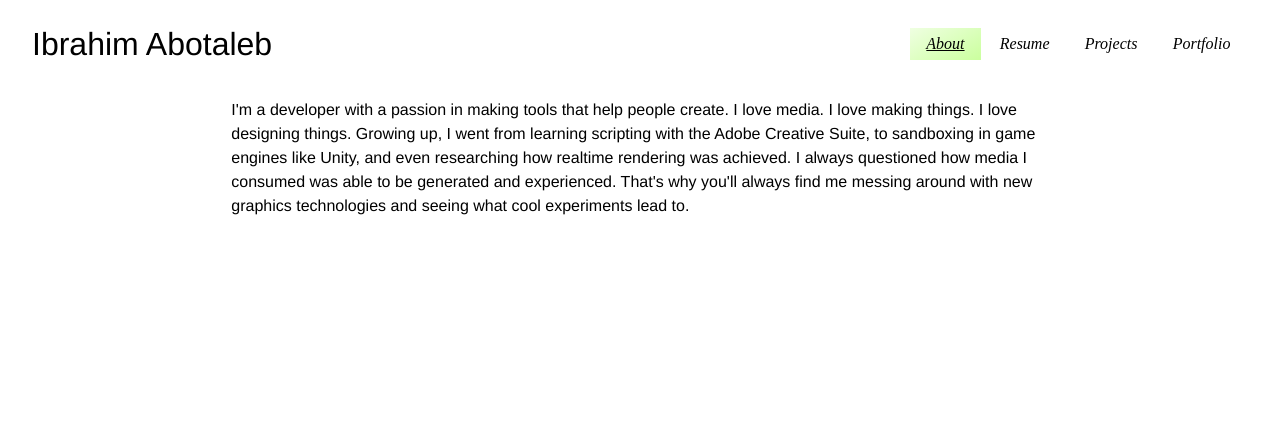
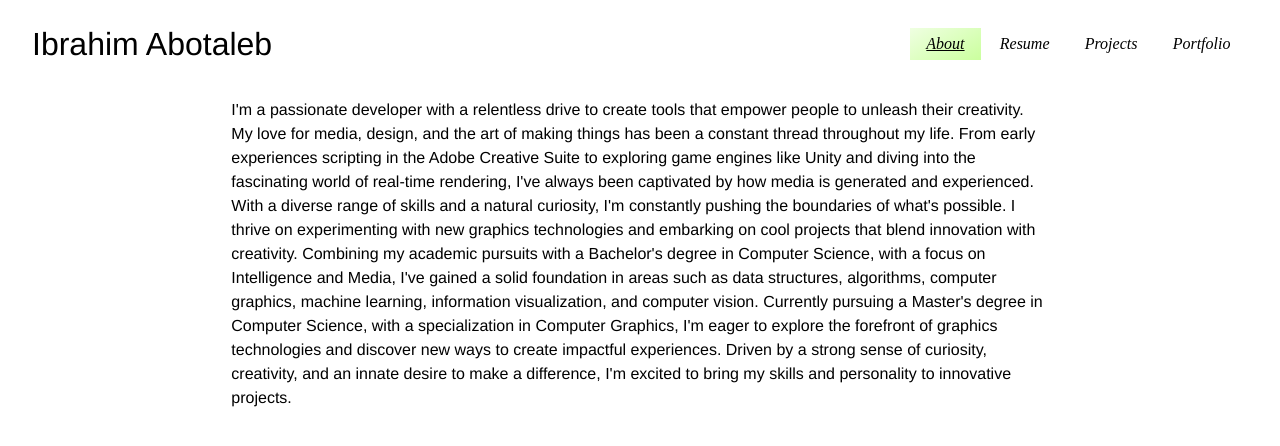
Before and after one commit to ihabotaleb/personal-website, a Next.js app: page /about in a window 1280 px wide. Shown: the top 446 px of the page. Built offline with nearby package versions, Linux system fonts and the light colour scheme.

Commit message:
Update about bio

```diff
--- a/pages/about.tsx
+++ b/pages/about.tsx
@@ -19,7 +19,15 @@ const About: NextPage = () => {
           <div className="flex flex-col">
             <p className="neue aboutBigText mt-5 pl-[16.5%] pr-[16.5%]">
               {
-                "I'm a developer with a passion in making tools that help people create. I love media. I love making things. I love designing things. Growing up, I went from learning scripting with the Adobe Creative Suite, to sandboxing in game engines like Unity, and even researching how realtime rendering was achieved. I always questioned how media I consumed was able to be generated and experienced. That's why you'll always find me messing around with new graphics technologies and seeing what cool experiments lead to."
+                `
+                I'm a passionate developer with a relentless drive to create tools that empower people to unleash their creativity. My love for media, design, and the art of making things has been a constant thread throughout my life. From early experiences scripting in the Adobe Creative Suite to exploring game engines like Unity and diving into the fascinating world of real-time rendering, I've always been captivated by how media is generated and experienced.
+
+With a diverse range of skills and a natural curiosity, I'm constantly pushing the boundaries of what's possible. I thrive on experimenting with new graphics technologies and embarking on cool projects that blend innovation with creativity.
+
+Combining my academic pursuits with a Bachelor's degree in Computer Science, with a focus on Intelligence and Media, I've gained a solid foundation in areas such as data structures, algorithms, computer graphics, machine learning, information visualization, and computer vision. Currently pursuing a Master's degree in Computer Science, with a specialization in Computer Graphics, I'm eager to explore the forefront of graphics technologies and discover new ways to create impactful experiences.
+
+Driven by a strong sense of curiosity, creativity, and an innate desire to make a difference, I'm excited to bring my skills and personality to innovative projects.
+                `
               }
             </p>
           </div>
```
